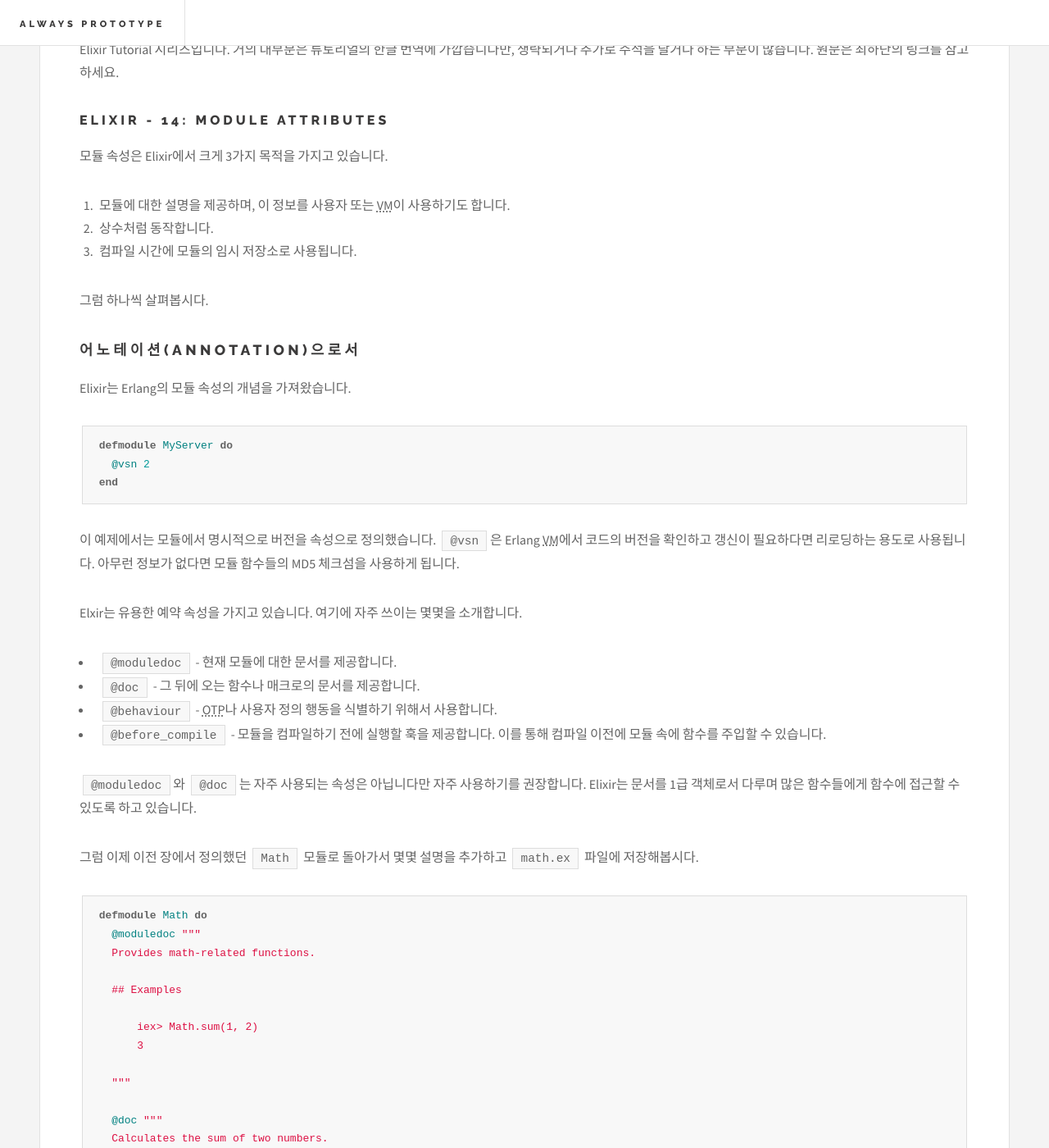
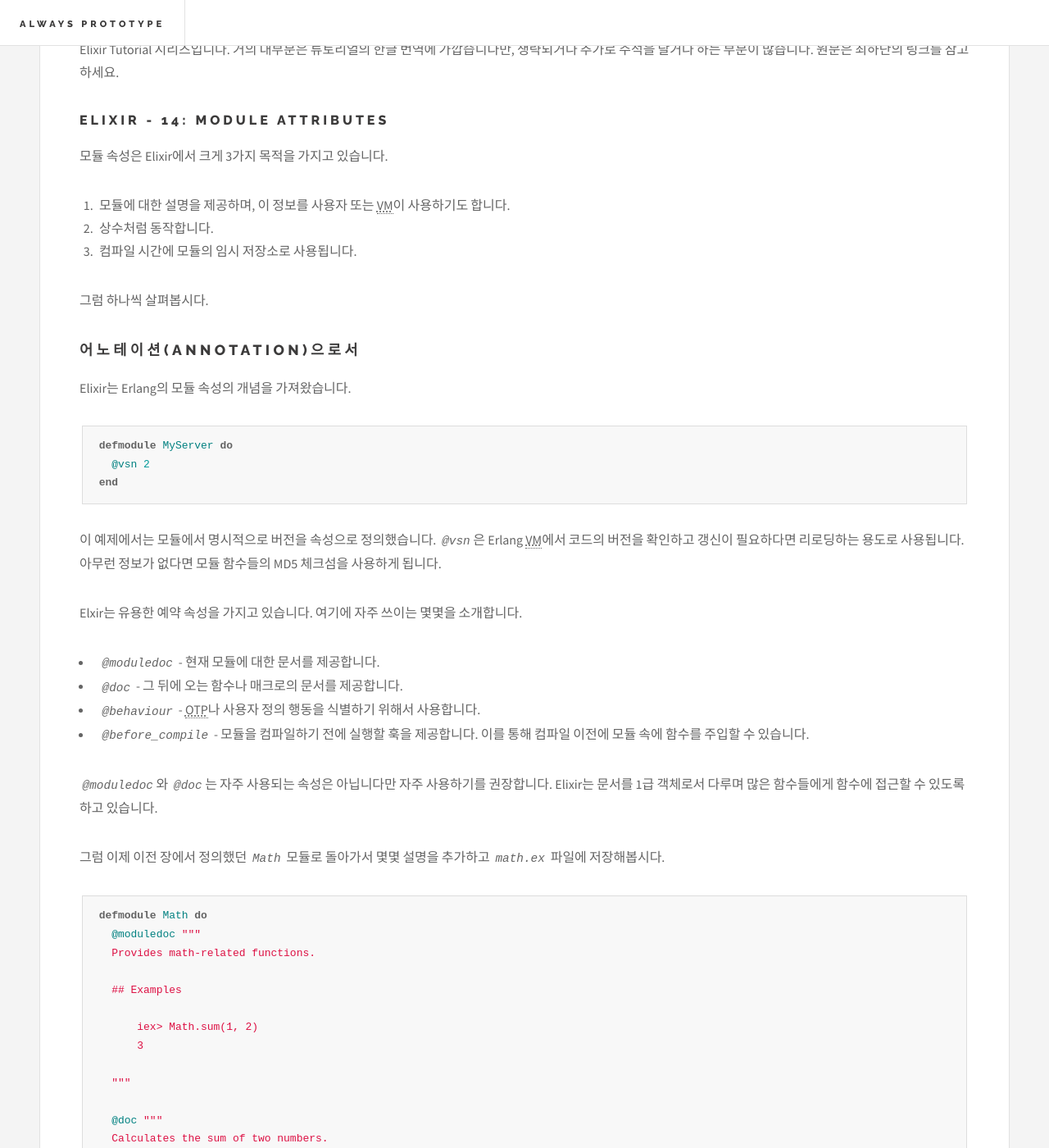
Before and after one commit to riseshia/archived-riseshia-github-io, a Jekyll site: the page built from _posts/2016-02-05-elixir-14-module-attributes.md, in a window 1280 px wide and 1400 px high, scrolled down 506 px. Shown: the whole window at 82% size. Built offline with Jekyll 4.4.1, drawn with Linux system fonts in a browser that asks for light colours.

Commit message:
close #2. update custom css for backquote and etc

```diff
--- /dev/null
+++ b/_sass/_custom.scss
@@ -0,0 +1,17 @@
+// Abbr
+abbr { cursor: help }
+abbr[title] { border-bottom: 1px dotted; }
+
+// highlighter-rouge ``
+code.highlighter-rouge {
+  font-style: italic;
+  background: none;
+  border: none;
+  margin: 0px;
+  padding: 0.25em;
+}
+
+// Block quotes
+blockquote>p {
+  margin: 0;
+}
--- a/css/main.scss
+++ b/css/main.scss
@@ -1,6 +1,7 @@
 ---
 ---
 @import "syntax-highlighting";
+@import "custom";
 @import url(font-awesome.min.css);
 @import url("http://fonts.googleapis.com/css?family=Source+Sans+Pro:400,700|Raleway:400,800,900");
 
```
